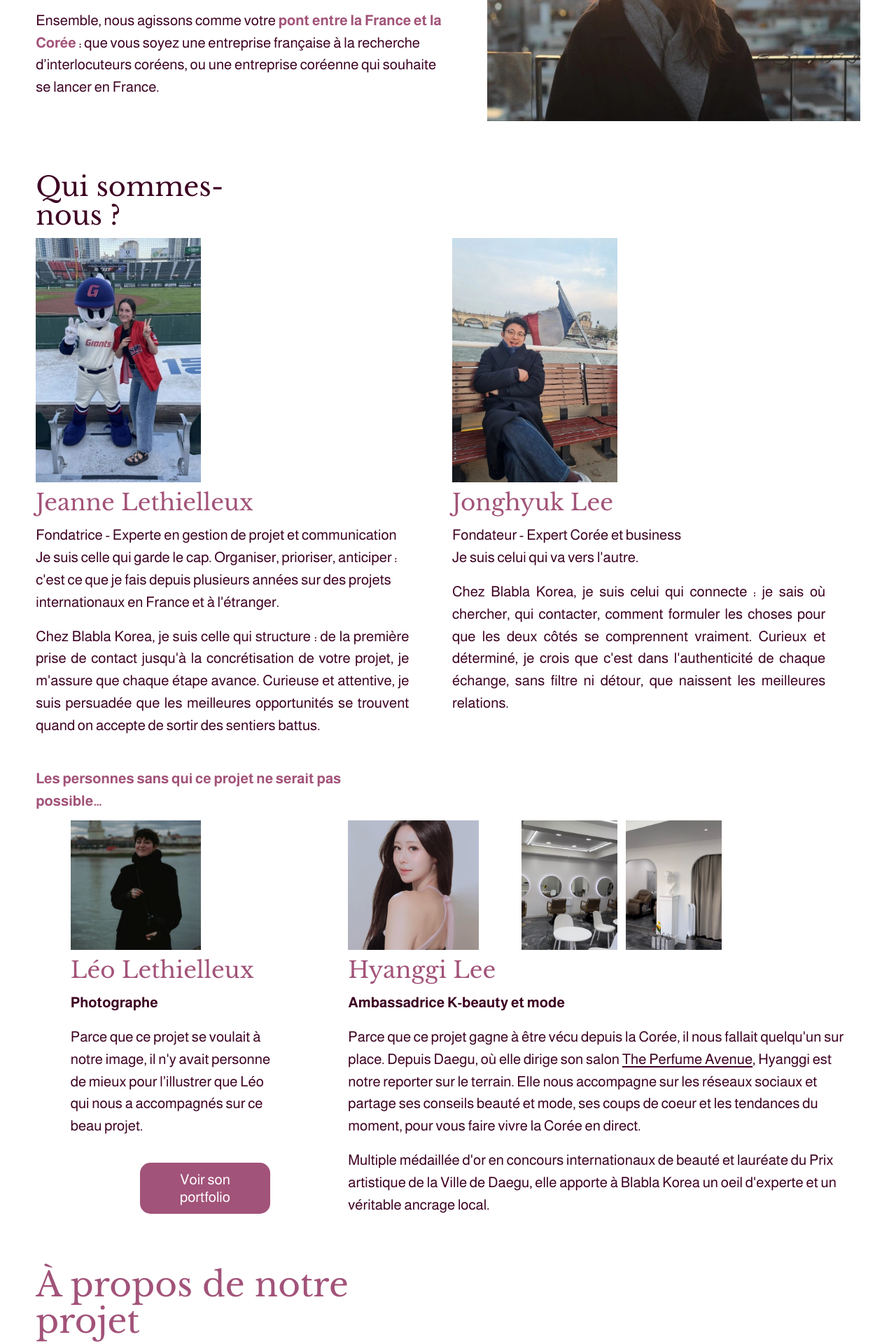
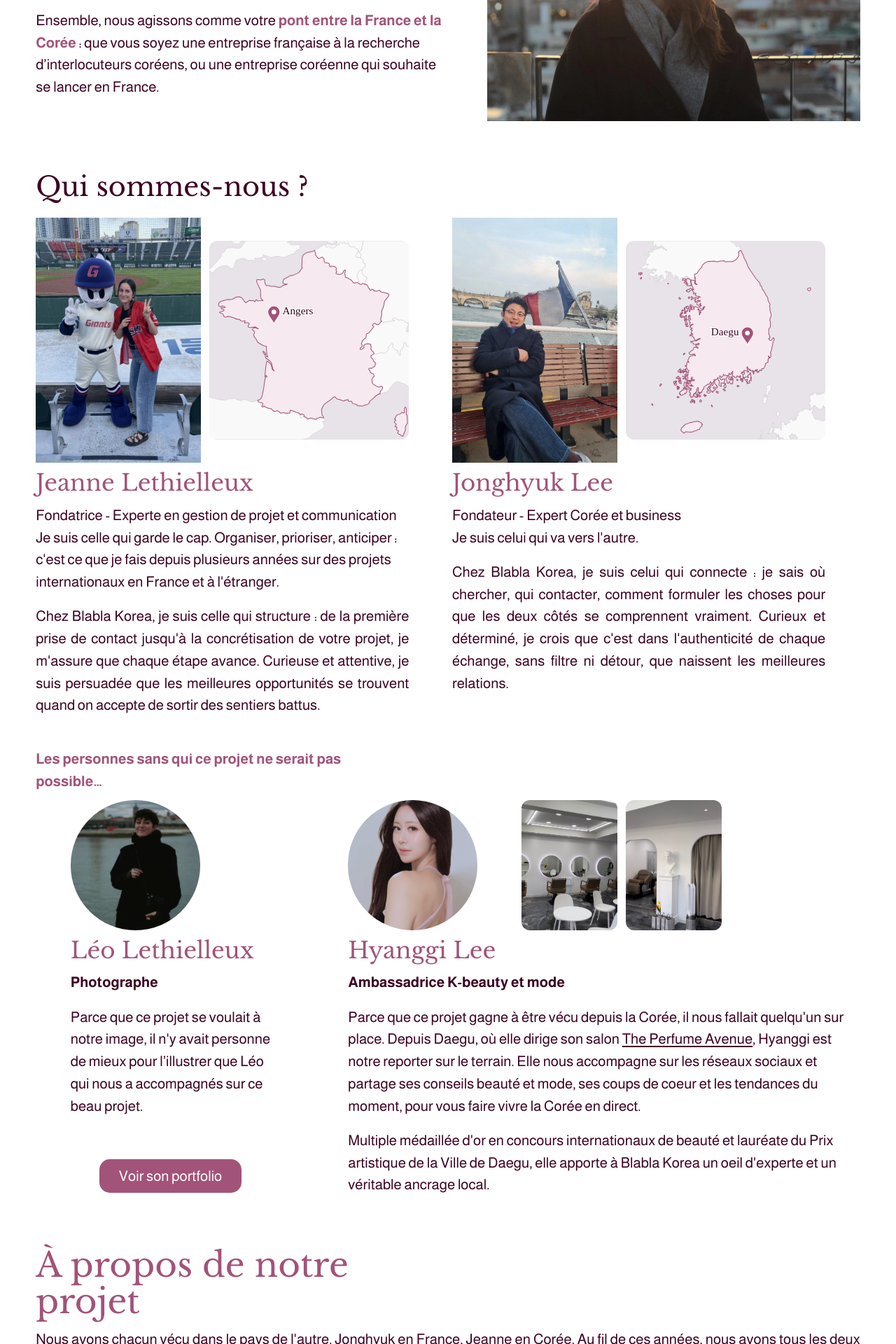
Before and after one commit to MANGOCURLY/blablakorea-b2b, a Jekyll site: the page built from about/index.html, in a window 1280 px wide. Shown: the part 675-2595 px from the top of the page at 70% size. Built offline with Jekyll 4.4.1, drawn with Linux system fonts in a browser that asks for light colours.

Commit message:
Jeanne 피드백: 홈 사진 모서리·버튼 간격·사진 정렬, 소개 지도(앙제·대구), 제목 한 줄, 원형 사진, 포트폴리오 버튼, 배너 전체 폭
Co-Authored-By: Claude Opus 5.5 <noreply@anthropic.com>
Claude-Session: https://claude.ai/code/session_01AW4n2QbpAR9MximQhxAQuG

```diff
--- a/_includes/fr-about.html
+++ b/_includes/fr-about.html
@@ -7,13 +7,13 @@
 <section class="panel about-1"><div class="grid">
 <div class="cell text item-4" style="--area:1/1/3/9"><h3>{{ t.about.b04_1 | escape }}</h3></div>
 <div class="cell photo item-5" style="--area:3/1/14/6"><img src="{{ t.about.b05_photo | relative_url | escape }}" alt="{{ t.about.b05_alt | escape }}"></div>
-{% assign profile_map = t.profile_maps.jeanne | default: '' %}{% if profile_map != empty %}
-<div class="cell photo item-6" style="--area:3/6/13/12"><img src="{{ profile_map | relative_url | escape }}" alt="{{ t.profile_maps.jeanne_alt | escape }}"></div>
+{% assign profile_map = t.profile_maps.jeanne | default: '/assets/images/map-angers.svg' %}{% if profile_map != empty %}
+<div class="cell photo item-6 map" style="--area:4/6/13/12"><img src="{{ profile_map | relative_url | escape }}" alt="{{ t.profile_maps.jeanne_alt | default: 'Carte de la France avec Angers' | escape }}"></div>
 {% endif %}
 <div class="cell text item-7" style="--area:14/1/15/9"><h4>{{ t.about.b07_1 | escape }}</h4></div>
 <div class="cell text item-8" style="--area:15/1/22/12">{{ t.about.b08_1 | escape }}<p>{{ t.about.b08_2 | escape }}</p><p style="text-align:justify">{{ t.about.b08_3 | escape }}</p></div>
-{% assign profile_map = t.profile_maps.jonghyuk | default: '' %}{% if profile_map != empty %}
-<div class="cell photo item-9" style="--area:3/18/13/24"><img src="{{ profile_map | relative_url | escape }}" alt="{{ t.profile_maps.jonghyuk_alt | escape }}"></div>
+{% assign profile_map = t.profile_maps.jonghyuk | default: '/assets/images/map-daegu.svg' %}{% if profile_map != empty %}
+<div class="cell photo item-9 map" style="--area:4/18/13/24"><img src="{{ profile_map | relative_url | escape }}" alt="{{ t.profile_maps.jonghyuk_alt | default: 'Carte de la Corée du Sud avec Daegu' | escape }}"></div>
 {% endif %}
 <div class="cell photo item-10" style="--area:3/13/14/18"><img src="{{ t.about.b10_photo | relative_url | escape }}" alt="{{ t.about.b10_alt | escape }}"></div>
 <div class="cell text item-11" style="--area:15/13/24/24">{{ t.about.b11_1 | escape }}<p style="text-align:justify">{{ t.about.b11_2 | escape }}</p><p style="text-align:justify">{{ t.about.b11_3 | escape }}</p></div>
--- a/assets/site.css
+++ b/assets/site.css
@@ -112,3 +112,26 @@ article.story h4{font-size:calc(18px + min(.48vw,9.6px))}
 @font-face{font-family:Almarai;font-style:normal;font-weight:800;font-display:swap;src:url(fonts/almarai-latin-800-normal.woff2) format('woff2')}
 body,button,input,textarea,.button a,.cta{font-family:Almarai,"Segoe UI",system-ui,sans-serif}
 header .brand{color:var(--wine)}
+
+/* 2026-11-15 Jeanne 피드백: 홈 사진 모서리·버튼과 물결선 간격·사진 정렬, 소개 지도·제목 한 줄·원형 사진·포트폴리오 버튼·배너 전체 폭 */
+.home-0 .item-3 img{border-radius:12px}
+.home-0,.home-1{padding-bottom:calc(3.5vw + clamp(14px,4vw,58px))}
+.about-1 .map img{border-radius:12px}
+.about-1 .item-13 img,.about-1 .item-20 img{border-radius:12px}
+.about-1 .item-18 a{white-space:nowrap}
+@media(min-width:768px){
+.about-1 .item-4 h3{white-space:nowrap}
+.about-1 .item-18{grid-column:2/8}
+.about-1 .item-14,.about-1 .item-19{container-type:size}
+.about-1 .item-14 img,.about-1 .item-19 img{width:min(100cqw,100cqh);height:min(100cqw,100cqh);border-radius:50%}
+.about-3{overflow-x:clip}
+.about-3 .item-25{margin-left:calc((100% - 100vw)/2);margin-right:calc((100% - 100vw)/2)}
+}
+@media(max-width:767px){
+.home-0,.home-1{padding-bottom:calc(2em + clamp(14px,4vw,58px))}
+.about-1 .item-14 img,.about-1 .item-19 img{width:min(70vw,300px);aspect-ratio:1;object-fit:cover;border-radius:50%;margin:0 auto}
+}
+@media(min-width:768px){
+.home-1 .item-12{grid-row:8/20}.home-1 .item-8{grid-row:8/14}.home-1 .item-9{grid-row:14/20}
+.home-1 .item-8,.home-1 .item-9,.home-1 .item-12{top:min(1.6vw,23px)}
+}
```
Also changed, not shown: _includes/en-about.html (+4 -4 lines), assets/images/map-angers.svg (added), assets/images/map-daegu.svg (added).
